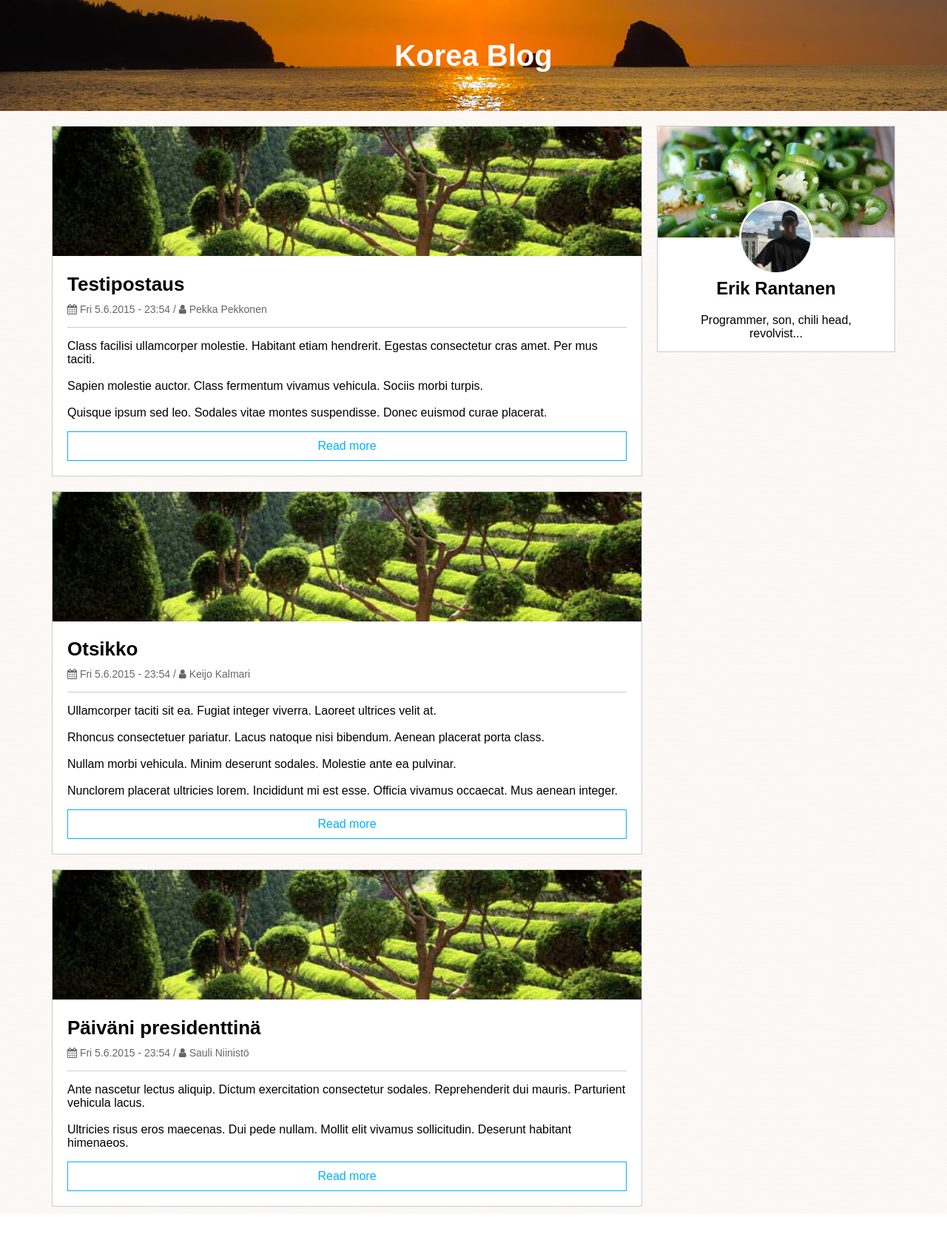
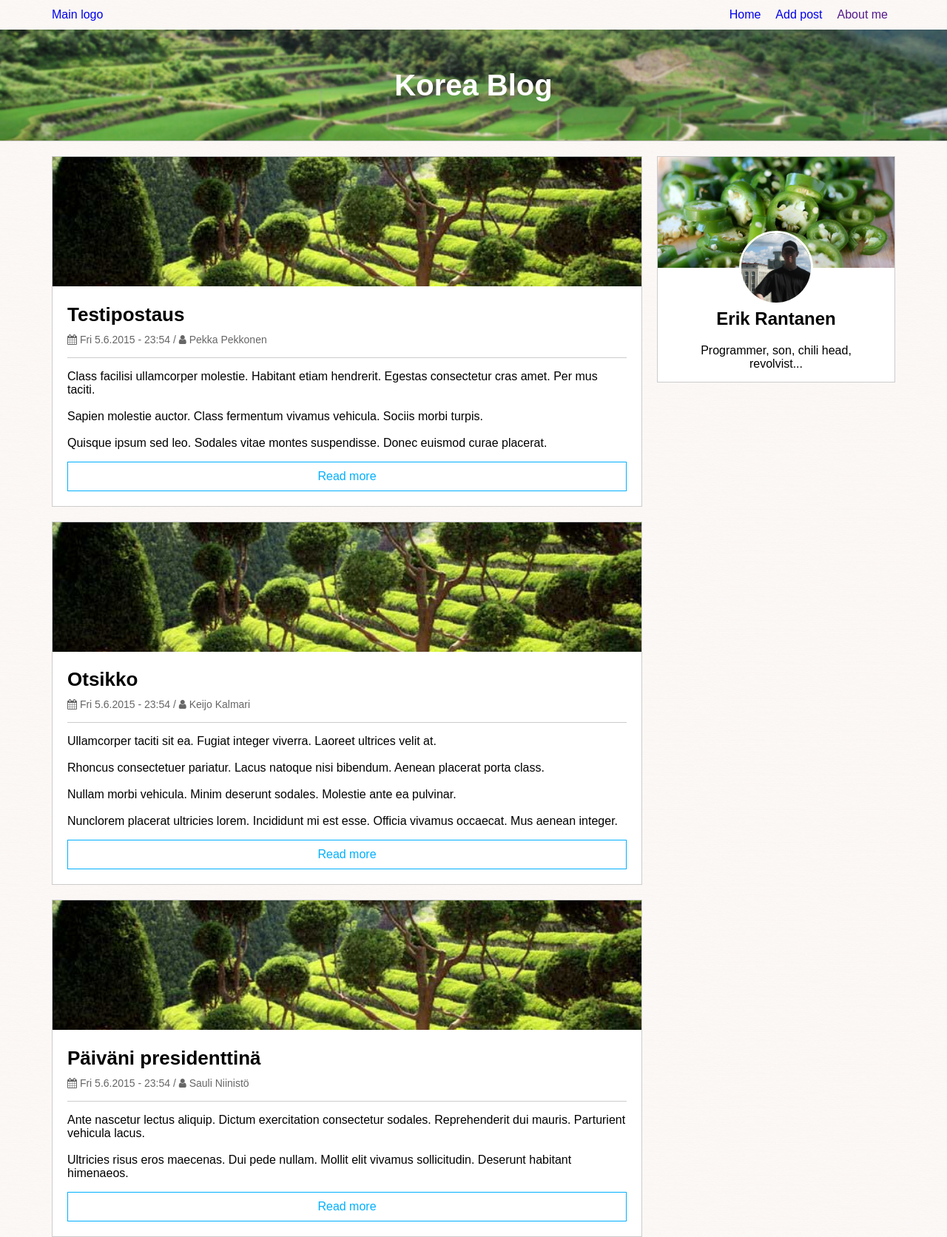
Before and after one commit to henrikra/blogi, a PHP site: page / in a window 1280 px wide. Shown: the whole page at 74% size. Before the commit the page ends 1634 px from the top, so only its background shows below. Run offline with PHP 8.4, Linux system fonts and the light colour scheme; data comes from the database, SQL or seed files in the repository; data that the repository does not hold is empty; some libraries are stand-ins or nearby versions.

Commit message:
Navbar lisätty header taustan yläpuolelle

```diff
--- a/css/styles.css
+++ b/css/styles.css
@@ -39,19 +39,44 @@ hr {
 /*--- Header ---*/
 
 header {
+	text-align: center;
+	border-bottom: 1px solid #ccc;
+	margin-bottom: 20px;
+}
+
+header .header-background {
 	height: 150px;
 	background-image: url("../img/header-bg.jpg");
-	margin-bottom: 20px;
 	background-repeat: no-repeat;
 	background-size: cover;
 	background-position: 50% 50%;
-	text-align: center;
 }
 
 header h1 {
 	color: #fff;
 	margin: 0;
 	font-size: 40px;
+}
+
+header nav {
+	height: 40px;
+}
+
+nav li {
+	list-style:none;
+}
+
+nav li a {
+	text-decoration: none;
+}
+
+nav .site-logo {
+	float: left;
+}
+
+nav .menu-item {
+	float: right;
+	padding: 5px 10px;
 }
 
 /*header h1 {
@@ -64,7 +89,7 @@ header h1 {
 }*/
 
 /*-- Navigation Pane--*/
-
+/*
 #nav {
 	width: 100%;
 	float: left;
@@ -82,7 +107,7 @@ header h1 {
 	font-weight: bold;
 	color: #070;
 	border-right: 1px solid #ccc;
-}
+}*/
 
 header #flag {
 	background-image: url("../img/lippu.jpg");
@@ -106,7 +131,7 @@ aside {
 .wrapper {
 	max-width: 1170px;
 	margin: 0 auto;
-	padding: 0 15px 10px;
+	padding: 0 15px;
 }
 
 .col-2 {
--- a/index.php
+++ b/index.php
@@ -16,7 +16,19 @@ $query = $handler->query('SELECT * FROM post ORDER BY postDatetime DESC;');
 ?>
 	<body>
 		<header>
-			<h1 class="vertical-center">Korea Blog</h1>
+			<div class="wrapper">
+				<nav class="clearfix">
+					<li class="site-logo vertical-center">
+						<a href="index.php">Main logo</a>
+					</li>
+					<li class="menu-item vertical-center"><a href="">About me</a></li>
+					<li class="menu-item vertical-center"><a href="add_post.php">Add post</a></li>
+					<li class="menu-item vertical-center"><a href="index.php">Home</a></li>
+				</nav>
+			</div>
+			<div class="header-background">
+				<h1 class="vertical-center">Korea Blog</h1>
+			</div>
 		</header>
 		<div class="wrapper clearfix">
 
```
Also changed, not shown: img/header-bg.jpg.
